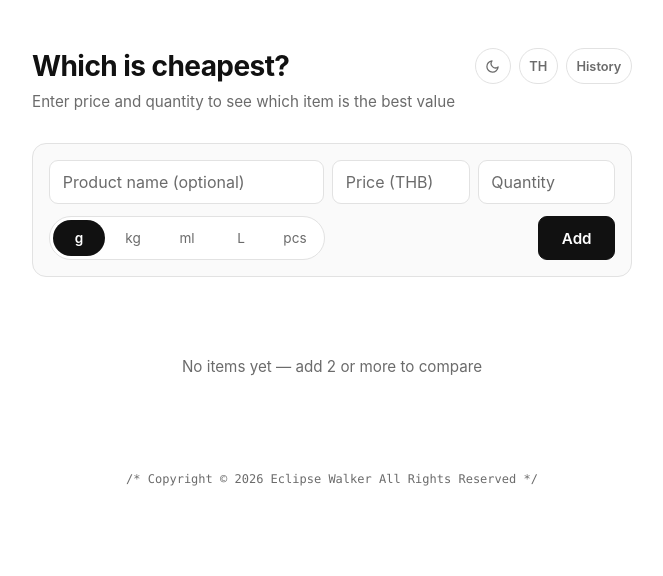
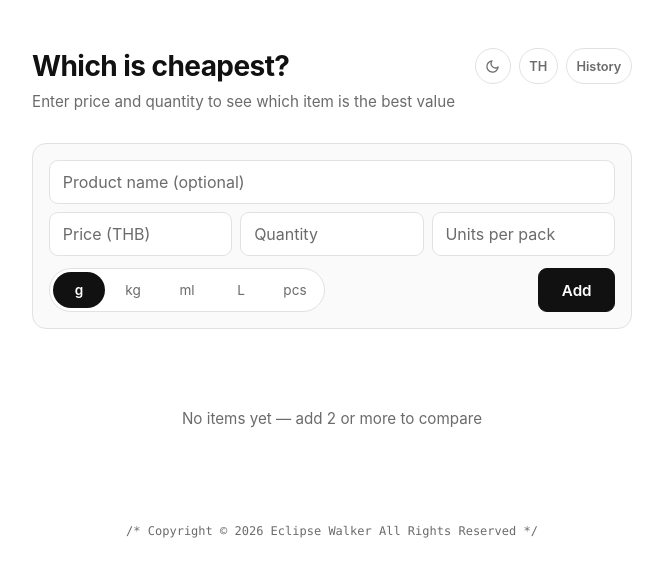
Before and after one commit to Eclipse-Walker/mfe-cheapest, a React app: page / in a window 1280 px wide. Shown: the top 576 px of the page, without its empty margins (308-971 px from the left). Built offline with nearby package versions, Linux system fonts and the light colour scheme; the HTML template or start-up script is replaced by a standard one.

Commit message:
feat(comparison): add optional pack unit price comparison support

```diff
--- a/src/App.css
+++ b/src/App.css
@@ -127,7 +127,12 @@ h1 {
 
 @media (min-width: 640px) {
   .form-fields {
-    grid-template-columns: 2fr 1fr 1fr;
+    grid-template-columns: 1fr 1fr 1fr;
+  }
+
+  /* ชื่อสินค้าเต็มแถวบน — 4 ช่องแถวเดียวแคบจน placeholder โดนตัด */
+  .form-fields input[name="name"] {
+    grid-column: 1 / -1;
   }
 }
 
--- a/src/App.tsx
+++ b/src/App.tsx
@@ -9,6 +9,8 @@ type Item = {
   price: number;
   qty: number;
   unit: Unit;
+  // ponytail: จำนวนต่อแพ็ค — undefined = 1, ของเก่าใน localStorage ไม่มี field นี้
+  count?: number;
 };
 
 type HistoryEntry = Item & { archivedAt: number };
@@ -137,6 +139,7 @@ const App = () => {
         price: Number(data.get('price')),
         qty: Number(data.get('qty')),
         unit: data.get('unit') as Unit,
+        count: Number(data.get('count')) || 1,
       },
     ]);
     form.reset();
@@ -149,8 +152,8 @@ const App = () => {
         .filter((it) => UNITS[it.unit].dim === dim)
         .sort(
           (a, b) =>
-            unitPrice(a.price, a.qty, a.unit) -
-            unitPrice(b.price, b.qty, b.unit),
+            unitPrice(a.price, a.qty, a.unit, a.count) -
+            unitPrice(b.price, b.qty, b.unit, b.count),
         ),
     }))
     .filter((g) => g.items.length > 0);
@@ -190,14 +193,21 @@ const App = () => {
         <ul className="item-list history-list">
           {history.length === 0 && <p className="empty">{t.historyEmpty}</p>}
           {history.map((entry) => {
-            const per = unitPrice(entry.price, entry.qty, entry.unit);
+            const per = unitPrice(
+              entry.price,
+              entry.qty,
+              entry.unit,
+              entry.count,
+            );
             const dim = UNITS[entry.unit].dim;
             return (
               <li key={`${entry.id}-${entry.archivedAt}`} className="item">
                 <div className="item-main">
                   <span className="item-name">{entry.name}</span>
                   <span className="item-detail">
-                    {thb.format(entry.price)} / {entry.qty}
+                    {thb.format(entry.price)} /{' '}
+                    {(entry.count ?? 1) > 1 ? `${entry.count} × ` : ''}
+                    {entry.qty}
                     {' '}
                     {t.units[entry.unit]}
                   </span>
@@ -244,6 +254,14 @@ const App = () => {
                 min="0.001"
                 step="any"
               />
+              <input
+                name="count"
+                type="number"
+                inputMode="numeric"
+                placeholder={t.countPlaceholder}
+                min="1"
+                step="1"
+              />
             </div>
             <div className="form-actions">
               <div className="unit-picker">
@@ -270,13 +288,14 @@ const App = () => {
               group.items[0].price,
               group.items[0].qty,
               group.items[0].unit,
+              group.items[0].count,
             );
             return (
               <section key={group.dim}>
                 <h2>{t.dims[group.dim]}</h2>
                 <ul className="item-list">
                   {group.items.map((it) => {
-                    const per = unitPrice(it.price, it.qty, it.unit);
+                    const per = unitPrice(it.price, it.qty, it.unit, it.count);
                     const pctMore = ((per - best) / best) * 100;
                     // ponytail: เทียบตามค่าที่ปัดแล้วเห็นเท่ากัน ไม่ใช่ index แรกของ sort — กันกรณีราคาเท่ากันแต่ badge ลงผิดตัว
                     const isBest = Math.round(pctMore) <= 0;
@@ -290,7 +309,9 @@ const App = () => {
                             )}
                           </span>
                           <span className="item-detail">
-                            {thb.format(it.price)} / {it.qty}
+                            {thb.format(it.price)} /{' '}
+                            {(it.count ?? 1) > 1 ? `${it.count} × ` : ''}
+                            {it.qty}
                             {' '}
                             {t.units[it.unit]}
                           </span>
--- a/src/i18n.ts
+++ b/src/i18n.ts
@@ -10,6 +10,7 @@ export const MESSAGES = {
     namePlaceholder: 'ชื่อสินค้า (ไม่ใส่ก็ได้)',
     pricePlaceholder: 'ราคา (บาท)',
     qtyPlaceholder: 'ปริมาณ',
+    countPlaceholder: 'จำนวนต่อแพ็ค',
     add: 'เพิ่ม',
     empty: 'ยังไม่มีสินค้า — ลองเพิ่มสัก 2 ชิ้นเพื่อเปรียบเทียบ',
     best: 'คุ้มสุด',
@@ -42,6 +43,7 @@ export const MESSAGES = {
     namePlaceholder: 'Product name (optional)',
     pricePlaceholder: 'Price (THB)',
     qtyPlaceholder: 'Quantity',
+    countPlaceholder: 'Units per pack',
     add: 'Add',
     empty: 'No items yet — add 2 or more to compare',
     best: 'Best value',
--- a/src/unitPrice.ts
+++ b/src/unitPrice.ts
@@ -11,9 +11,13 @@ export const UNITS: Record<Unit, { dim: Dimension; factor: number }> = {
   piece: { dim: 'count', factor: 1 },
 };
 
-/** ราคาต่อหน่วยฐาน (บาท/g, บาท/ml, บาท/ชิ้น) */
-export const unitPrice = (price: number, qty: number, unit: Unit): number =>
-  price / (qty * UNITS[unit].factor);
+/** ราคาต่อหน่วยฐาน (บาท/g, บาท/ml, บาท/ชิ้น) — count = จำนวนกล่อง/ชิ้นต่อแพ็ค */
+export const unitPrice = (
+  price: number,
+  qty: number,
+  unit: Unit,
+  count = 1,
+): number => price / (qty * count * UNITS[unit].factor);
 
 /** ราคาต่อหน่วยแบบอ่านง่าย — ขยายเป็น /100g, /L ฯลฯ ถ้าตัวเลขเล็กเกิน */
 export const formatUnitPrice = (
```
Also changed, not shown: 1 other file (tests, documents, lock files or other folders).
